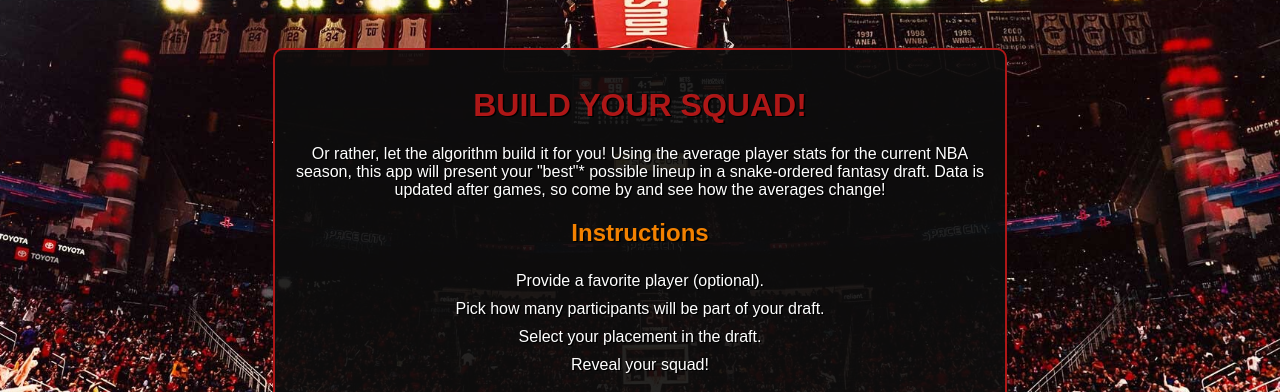
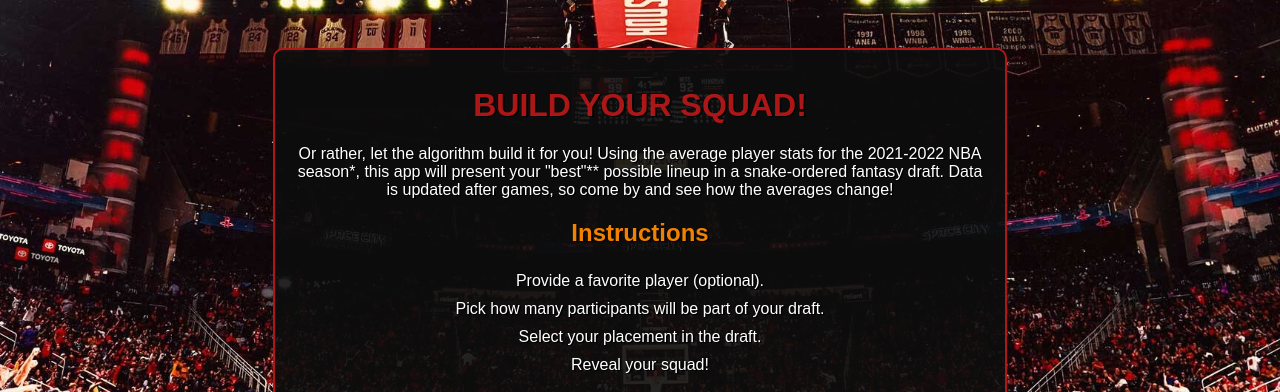
Before and after one commit to HendrickSimonR/Squad-Builder-9000, a website built with webpack: page index.html in a window 1280 px wide. Shown: the part 248-640 px from the top of the page. Built offline with nearby package versions, Linux system fonts and the light colour scheme; no server answers.

Commit message:
Adds update for current season

```diff
--- a/index.html
+++ b/index.html
@@ -170,7 +170,7 @@
           <h1 id="instructionTitle">BUILD YOUR SQUAD!</h1>
           <p>
             Or rather, let the algorithm build it for you! Using the average player stats
-            for the current NBA season, this app will present your "best"* possible lineup in a snake-ordered
+            for the 2021-2022 NBA season*, this app will present your "best"** possible lineup in a snake-ordered
             fantasy draft. Data is updated after games, so come by and see how the averages change!
           </p>
 
@@ -183,7 +183,10 @@
           </p>
 
           <p id='disclaimer'>
-            * Averages are calculated using the current season statistics.
+            * Current season stats coming soon!
+            </br>
+            ** Fantasy scores are calculated using player's objective season statistics.
+            </br>
             This app is powered by the <a href="https://balldontlie.io" target="_blank" >BallDontLie API</a>.
           </p>
         </div>
```
